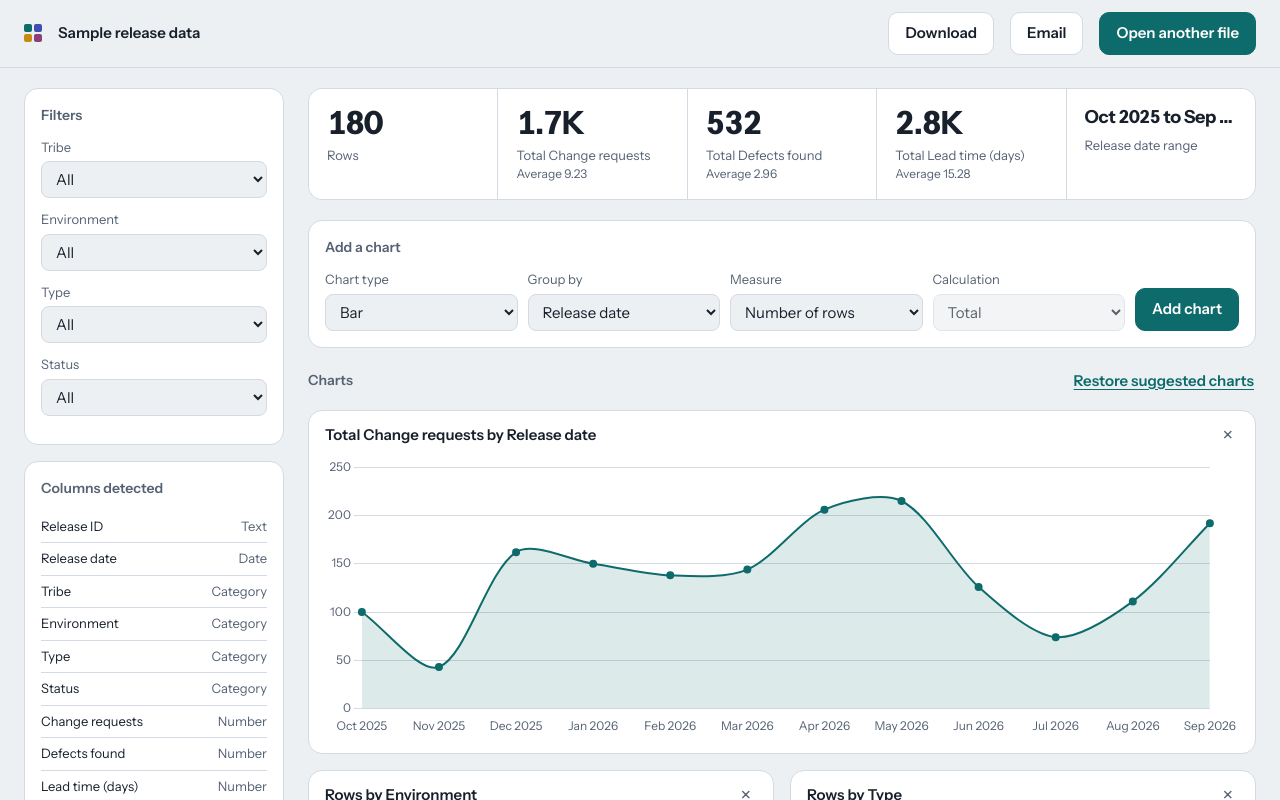
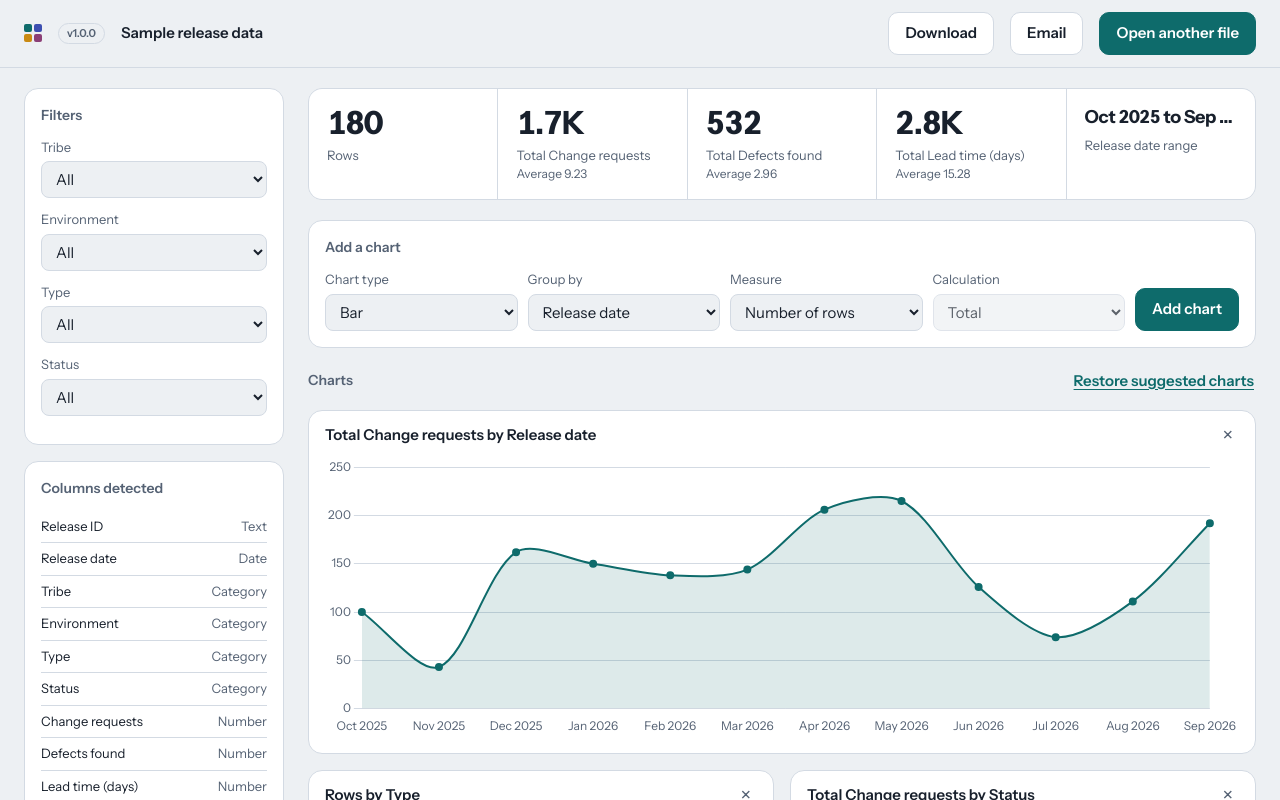
Before and after one commit to Sujguha/Chartwright, a plain HTML site: page index.html in a window 1280 px wide. Both pictures are taken after a click on the button "Try it with sample release data". Shown: the top 800 px of the page. Drawn offline with nearby package versions, Linux system fonts and the light colour scheme.

Commit message:
Add files via upload
Start page: "Chartwright v1.0.0" under the three steps.
Top bar: a small v1.0.0 badge next to the logo, so if someone sends you a screenshot you can see which version they're using. That would have made the earlier blank-chart problem obvious straight away.
Reports: every PDF page footer and the HTML report both say which version created them.

```diff
--- a/index.html
+++ b/index.html
@@ -3,6 +3,8 @@
 <head>
 <meta charset="utf-8">
 <meta name="viewport" content="width=device-width, initial-scale=1, viewport-fit=cover">
+<meta name="version" content="1.0.0">
+<meta name="generator" content="Chartwright 1.0.0">
 <title>Chartwright: dashboards from spreadsheets</title>
 <link rel="preconnect" href="https://fonts.googleapis.com">
 <link rel="preconnect" href="https://fonts.gstatic.com" crossorigin>
@@ -164,6 +166,8 @@ textarea{resize:vertical;min-height:84px}
 .guide-row textarea{min-height:44px;max-height:140px;flex:1}
 .guide-foot .fine{margin-top:8px;font-size:12px}
 @media (min-width:1100px){body.guide-open .layout{margin-right:420px}body.guide-open .topbar{padding-right:440px}}
+.version-line{margin-top:32px}
+.ver-badge{font-size:11px;font-weight:600;color:var(--ink-2);border:1px solid var(--line);border-radius:999px;padding:1px 8px;white-space:nowrap}
 @media print{
   .no-print,aside,.builder-panel,dialog,.guide,.guide-btn{display:none!important}
   body.guide-open .layout{margin-right:0}
@@ -200,12 +204,14 @@ textarea{resize:vertical;min-height:84px}
     <li><b>Review</b><br>Key totals and charts appear automatically, based on your column types.</li>
     <li><b>Refine</b><br>Filter by any category, add your own charts, and print or save as PDF.</li>
   </ol>
+  <p class="fine version-line">Chartwright <span class="app-version"></span></p>
 </div>
 
 <!-- App -->
 <div id="app" class="hidden">
   <header class="topbar">
     <div class="brand"><span class="mark" aria-hidden="true"><i></i><i></i><i></i><i></i></span></div>
+    <span class="ver-badge app-version" title="Chartwright version"></span>
     <span id="fname" class="filename"></span>
     <div id="sheetField" class="field hidden">
       <label for="sheet">Sheet</label>
@@ -336,6 +342,8 @@ textarea{resize:vertical;min-height:84px}
 <script>
 (function(){
 const $ = s => document.querySelector(s);
+const APP_VERSION = '1.0.0';
+document.querySelectorAll('.app-version').forEach(el=>el.textContent='v'+APP_VERSION);
 const COUNT = '__count';
 const S = {rows:[], cols:[], filters:{}, charts:[], auto:[], sortCol:null, sortDir:1, q:'', fileName:''};
 let wb = null, chartObjs = [];
@@ -385,7 +393,15 @@ function inferColumns(rows,names){
       if(d/n>=0.8) type='date'; else if(num/n>=0.8) type='number';
     }
     const distinct=new Set(vals.map(v=>v instanceof Date?v.getTime():String(v).trim())).size;
-    if(type==='number' && /(^|[\s_\-#])(id|no|nr|number|code|key)$/i.test(name) && distinct===n) type='text';
+    if(type==='number' && /(^|[\s_\-#])(id|no|nr|number|code|key)\.?$/i.test(name) && distinct===n) type='text';
+    if(type==='number' && n>=5){
+      // Codes such as GL accounts, cost centres or document numbers: whole numbers that all have the same number of digits
+      const nums=vals.map(parseNum);
+      const len=String(Math.abs(nums[0])).length;
+      const codeLike=len>=4&&nums.every(x=>Number.isInteger(x)&&x>=0&&String(x).length===len)&&!(len===4&&nums.every(x=>x>=1900&&x<=2100));
+      const codeName=/(^|[\s_\-#.])(id|no|nr|number|code|key|account|acct|konto|gl|sku|zip|postcode|plz|phone|ref|reference)\.?$/i.test(name)||/\b(account|code|number|id)\b/i.test(name);
+      if(codeLike&&(codeName||distinct===n)) type=distinct<=60?'category':'text';
+    }
     if(type==='number' && distinct<=15 && vals.every(v=>{const x=parseNum(v);return Number.isInteger(x)&&x>=1900&&x<=2100;})) type='category';
     if(type==='text' && distinct<=Math.max(15,n*0.5) && distinct<=60) type='category';
     return {name,type,distinct,filled:n};
@@ -593,6 +609,24 @@ function aggFn(arr,agg){
   if(agg==='max') return Math.max(...arr);
   return 0;
 }
+function periodKey(v){
+  const t=String(v).trim(); let m;
+  if(/^\d{4}-\d{2}$/.test(t)) return t;
+  if((m=t.match(/^Q([1-4])[\s\-\/]*(\d{4})$/i))) return m[2]+'-Q'+m[1];
+  if((m=t.match(/^(\d{4})[\s\-\/]*Q([1-4])$/i))) return m[1]+'-Q'+m[2];
+  if(/^(19|20)\d{2}$/.test(t)) return t;
+  if((m=t.match(/^FY\s?(\d{2,4})$/i))) return 'FY'+m[1];
+  return null;
+}
+const periodCache=new Map();
+function isPeriodCol(col){
+  if(!col||col.type!=='category') return false;
+  const key=col.name+'|'+S.rows.length+'|'+S.fileName;
+  if(periodCache.has(key)) return periodCache.get(key);
+  const vals=[...new Set(S.rows.map(r=>r[col.name]).filter(v=>v!==null))];
+  const res=vals.length>=3&&vals.every(v=>periodKey(v)!==null);
+  periodCache.set(key,res); return res;
+}
 function aggregate(rows,spec){
   const col=colByName(spec.group); if(!col) return {labels:[],values:[]};
   const agg=spec.value===COUNT?'count':spec.agg;
@@ -612,6 +646,10 @@ function aggregate(rows,spec){
     entries.sort((a,b)=>a[0]<b[0]?-1:1);
     return {labels:entries.map(e=>dateLabel(e[0],g)),values:entries.map(e=>aggFn(e[1],agg))};
   }
+  if(isPeriodCol(col)){
+    entries.sort((a,b)=>(periodKey(a[0])||a[0])<(periodKey(b[0])||b[0])?-1:1);
+    return {labels:entries.map(e=>e[0]),values:entries.map(e=>aggFn(e[1],agg))};
+  }
   entries=entries.map(([k,a])=>[k,a,aggFn(a,agg)]).sort((a,b)=>b[2]-a[2]);
   const max=spec.type==='doughnut'?7:(spec.type==='line'?30:12);
   if(entries.length>max){
@@ -628,19 +666,44 @@ function titleFor(spec){
 
 function suggestCharts(){
   const dates=S.cols.filter(c=>c.type==='date');
-  const nums=S.cols.filter(c=>c.type==='number');
-  const cats=S.cols.filter(c=>c.type==='category'&&c.distinct>=2).sort((a,b)=>a.distinct-b.distinct);
+  const nums=rankedNumbers();
+  const catScore=c=>{
+    let sc=c.distinct>=3&&c.distinct<=12?3:(c.distinct===2?1.5:(c.distinct<=25?1:0.3));
+    if(/(status|type|category|priority|severity|risk|region|department|tribe|team|program|programme|stage|phase|segment|channel|country|product|account type|entity)/i.test(c.name)) sc+=2;
+    if(/(status|type|category|severity|priority|risk)/i.test(c.name)) sc+=0.5;
+    if(/(id|code|no\.?|number|currency|quarter|period|month|year)$/i.test(c.name)) sc-=2;
+    const vals=[...new Set(S.rows.map(r=>r[c.name]).filter(v=>v!==null).map(String))];
+    if(vals.length&&vals.every(v=>/^[A-Z]{0,4}[\-_]?\d{3,}$/.test(v))) sc-=2;
+    if(isPeriodCol(c)) sc-=5;
+    return sc;
+  };
+  const uniform=c=>{const m=new Map();S.rows.forEach(r=>{const k=String(r[c.name]);m.set(k,(m.get(k)||0)+1);});const v=[...m.values()];return v.length>1&&Math.max(...v)===Math.min(...v);};
+  const codeOnly=c=>{const v=[...new Set(S.rows.map(r=>r[c.name]).filter(x=>x!==null).map(String))];return v.length>0&&v.every(x=>/^[A-Z]{0,4}[\-_]?\d{2,}$/.test(x));};
+  let cats=S.cols.filter(c=>c.type==='category'&&c.distinct>=2);
+  cats=cats.filter(c=>!(codeOnly(c)&&cats.some(o=>o!==c&&o.distinct===c.distinct&&!codeOnly(o))));
+  cats.sort((a,b)=>catScore(b)-catScore(a));
+  const main=nums.find(c=>!isRateLike(c.name));
   const out=[];
-  if(dates[0]) out.push({type:'line',group:dates[0].name,value:nums[0]?nums[0].name:COUNT,agg:'sum'});
-  cats.slice(0,4).forEach((c,i)=>out.push({type:i===0&&c.distinct<=6?'doughnut':(c.distinct>8?'hbar':'bar'),group:c.name,value:COUNT,agg:'sum'}));
-  const big=cats[cats.length-1];
-  if(nums[1]&&big) out.push({type:'hbar',group:big.name,value:nums[1].name,agg:'avg'});
-  else if(nums[0]&&big) out.push({type:'hbar',group:big.name,value:nums[0].name,agg:'sum'});
+  const period=S.cols.find(isPeriodCol);
+  if(dates[0]) out.push({type:'line',group:dates[0].name,value:main?main.name:COUNT,agg:'sum'});
+  else if(period) out.push({type:'line',group:period.name,value:main?main.name:COUNT,agg:'sum'});
+  cats.filter(c=>!isPeriodCol(c)).slice(0,4).forEach((c,i)=>{
+    const useMeasure=main&&(i===1||uniform(c));
+    out.push({type:i===0&&c.distinct<=6?'doughnut':(c.distinct>8?'hbar':'bar'),group:c.name,value:useMeasure?main.name:COUNT,agg:'sum'});
+  });
+  const hasConv=nums.some(c=>/(eur|usd|gbp|chf|€|\$)/i.test(c.name));
+  const second=nums.find(c=>c!==main&&!isRateLike(c.name)&&!(hasConv&&/(local|lc\b|original currency)/i.test(c.name)));
+  const big=cats.filter(c=>!isPeriodCol(c)).sort((a,b)=>b.distinct-a.distinct).find(c=>c.distinct<=25)||cats[0];
+  const moneyLike=c=>c&&/(eur|usd|gbp|chf|€|\$|revenue|sales|cost|amount|value|spend|profit|budget|actual)/i.test(c.name);
+  if(moneyLike(main)&&big) out.push({type:'hbar',group:big.name,value:main.name,agg:'sum'});
+  else if(second&&big) out.push({type:'hbar',group:big.name,value:second.name,agg:isRateLike(second.name)?'avg':'sum'});
+  else if(main&&big) out.push({type:'hbar',group:big.name,value:main.name,agg:'sum'});
   if(!out.length){
     const t=S.cols.find(c=>c.type==='text'&&c.distinct<=100);
-    if(t) out.push({type:'hbar',group:t.name,value:nums[0]?nums[0].name:COUNT,agg:'sum'});
+    if(t) out.push({type:'hbar',group:t.name,value:main?main.name:COUNT,agg:'sum'});
   }
-  return out.slice(0,6);
+  const seen=new Set();
+  return out.filter(o=>{const k=o.group+'|'+o.value+'|'+o.agg;if(seen.has(k))return false;seen.add(k);return true;}).slice(0,6);
 }
 
 /* ---------- Rendering ---------- */
@@ -657,10 +720,12 @@ function showApp(){
   $('#landing').classList.add('hidden'); $('#app').classList.remove('hidden');
   $('#fname').textContent=S.fileName;
   document.title=S.fileName+' | Chartwright';
+  firstPaint=true;
   renderColumns(); renderFilters(); renderBuilder(); renderData();
   if(typeof guideReset==='function') guideReset();
   window.scrollTo(0,0);
 }
+let firstPaint=true;
 function renderData(){renderKPIs();renderCharts();renderTable();}
 
 function renderColumns(){
@@ -702,12 +767,26 @@ function renderKPIs(){
   const items=kpiItems();
   $('#kpis').innerHTML=items.map(k=>'<div class="kpi"><div class="kpi-val"'+(k.small?' style="font-size:18px;line-height:1.4"':'')+' title="'+esc(k.v)+'">'+esc(k.v)+'</div><div class="kpi-label">'+esc(k.l)+'</div>'+(k.s?'<div class="kpi-sub">'+esc(k.s)+'</div>':'')+'</div>').join('');
 }
+function isRateLike(name){return /(rate|ratio|%|percent|fx|score|index|price|margin|avg|average|age|temperature)/i.test(name);}
+function rankedNumbers(){
+  const score=c=>{
+    const n=c.name; let s=0;
+    if(/(eur|usd|gbp|chf|€|\$|revenue|sales|cost|amount|value|total|spend|profit|budget|actual|invoice|price)/i.test(n)) s+=3;
+    if(/(local|lc\b|original currency)/i.test(n)) s-=2;
+    if(/(count|qty|quantity|units|hours|days|defects|incidents|requests|tickets|points)/i.test(n)) s+=1;
+    if(isRateLike(n)) s-=1;
+    return s;
+  };
+  return S.cols.map((c,i)=>({c,i})).filter(x=>x.c.type==='number').sort((a,b)=>score(b.c)-score(a.c)||a.i-b.i).map(x=>x.c);
+}
 function kpiItems(){
   const rows=filtered(), items=[];
   items.push({v:fmt.format(rows.length),l:'Rows',s:rows.length!==S.rows.length?'of '+fmt.format(S.rows.length)+' total':''});
-  S.cols.filter(c=>c.type==='number').slice(0,3).forEach(c=>{
+  const rn=rankedNumbers(), hasConv=rn.some(c=>/(eur|usd|gbp|chf|€|\$)/i.test(c.name));
+  rn.filter(c=>!(hasConv&&/(local|lc\b|original currency)/i.test(c.name))&&!/(fx|exchange rate)/i.test(c.name)).slice(0,3).forEach(c=>{
     const a=rows.map(r=>r[c.name]).filter(v=>typeof v==='number');
-    items.push({v:a.length?fmtC.format(aggFn(a,'sum')):'n/a',vf:a.length?fmt.format(aggFn(a,'sum')):'n/a',l:'Total '+c.name,s:a.length?'Average '+fmt.format(aggFn(a,'avg')):''});
+    if(isRateLike(c.name)) items.push({v:a.length?fmt.format(aggFn(a,'avg')):'n/a',l:'Average '+c.name,s:a.length?'Range '+fmt.format(aggFn(a,'min'))+' to '+fmt.format(aggFn(a,'max')):''});
+    else items.push({v:a.length?fmtC.format(aggFn(a,'sum')):'n/a',vf:a.length?fmt.format(aggFn(a,'sum')):'n/a',l:'Total '+c.name,s:a.length?'Average '+fmt.format(aggFn(a,'avg')):''});
   });
   const dc=S.cols.find(c=>c.type==='date');
   if(dc){
@@ -725,7 +804,9 @@ function renderCharts(){
   const rows=filtered(), t=tokens(), narrow=window.innerWidth<600;
   Chart.defaults.font.family=getComputedStyle(document.body).fontFamily;
   Chart.defaults.color=t.ink2;
-  Chart.defaults.animation=reduceMotion?false:{duration:350};
+  // Animate only the first drawing after a file loads; filter changes redraw instantly
+  Chart.defaults.animation=(reduceMotion||!firstPaint)?false:{duration:350};
+  firstPaint=false;
 
   S.charts.forEach((spec,idx)=>{
     const card=document.createElement('section');
@@ -740,7 +821,12 @@ function renderCharts(){
     const canvas=document.createElement('canvas');
     canvas.setAttribute('role','img'); canvas.setAttribute('aria-label',title);
     wrap.appendChild(canvas);
-    chartObjs.push({title,chart:new Chart(canvas,chartConfig(spec,labels,values,t,idx,{narrow}))});
+    try{
+      chartObjs.push({title,chart:new Chart(canvas,chartConfig(spec,labels,values,t,idx,{narrow}))});
+    }catch(err){
+      console.error('Chart failed:',title,err);
+      wrap.innerHTML='<p class="empty">This chart couldn’t be drawn. Try removing it and adding it again.</p>';
+    }
   });
 }
 
@@ -906,7 +992,7 @@ function reportHTML(){
     '.g{display:grid;grid-template-columns:repeat(auto-fill,minmax(min(100%,420px),1fr));gap:14px}figure{margin:0;background:'+t.surface+';border:1px solid '+t.line+';border-radius:12px;padding:12px}'+
     'figcaption{font-weight:600;font-size:14px;margin-bottom:8px}figure img{width:100%;height:auto;display:block}'+
     '.t{overflow-x:auto;border:1px solid '+t.line+';border-radius:12px;background:'+t.surface+'}table{border-collapse:collapse;width:100%;font-size:13px}th,td{padding:7px 10px;border-bottom:1px solid '+t.line+';text-align:left;white-space:nowrap}td.n{text-align:right}'+
-    '</style></head><body><h1>'+esc(S.fileName)+'</h1><p class="m">Generated '+esc(fmtD.format(new Date()))+'. Filters: '+esc(filterText())+'.</p>'+
+    '</style></head><body><h1>'+esc(S.fileName)+'</h1><p class="m">Generated '+esc(fmtD.format(new Date()))+' with Chartwright v'+APP_VERSION+'. Filters: '+esc(filterText())+'.</p>'+
     '<div class="k">'+k.map(x=>'<div><b>'+esc(x.v)+'</b><span>'+esc(x.l)+(x.s?' · '+esc(x.s):'')+'</span></div>').join('')+'</div>'+
     '<div class="g">'+cards+'</div><h2>Data</h2><p class="m" style="margin-bottom:8px">'+(rows.length>shown.length?'First '+fmt.format(shown.length)+' of '+fmt.format(rows.length)+' rows. The full set is in the data download.':fmt.format(rows.length)+' rows.')+'</p><div class="t">'+table+'</div></body></html>';
 }
@@ -960,7 +1046,7 @@ function buildPDF(){
   const doc=new J({orientation:'landscape',unit:'pt',format:'a4',compress:true});
   const W=doc.internal.pageSize.getWidth(), H=doc.internal.pageSize.getHeight(), M=36;
   const ink=[24,32,44], ink2=[85,98,116], line=[211,218,227];
-  const footer=()=>{const n=doc.getNumberOfPages();for(let i=1;i<=n;i++){doc.setPage(i);doc.setFont('helvetica','normal');doc.setFontSize(8);doc.setTextColor(...ink2);doc.text(pdfText(S.fileName)+'  |  page '+i+' of '+n,M,H-18);}};
+  const footer=()=>{const n=doc.getNumberOfPages();for(let i=1;i<=n;i++){doc.setPage(i);doc.setFont('helvetica','normal');doc.setFontSize(8);doc.setTextColor(...ink2);doc.text(pdfText(S.fileName)+'  |  page '+i+' of '+n+'  |  Chartwright v'+APP_VERSION,M,H-18);}};
   // Header
   doc.setFont('helvetica','bold'); doc.setFontSize(20); doc.setTextColor(...ink); doc.text(pdfText(S.fileName),M,M+16);
   doc.setFont('helvetica','normal'); doc.setFontSize(10); doc.setTextColor(...ink2);
```
Also changed, not shown: CHANGELOG.md (added), README.md, 2 other files.
